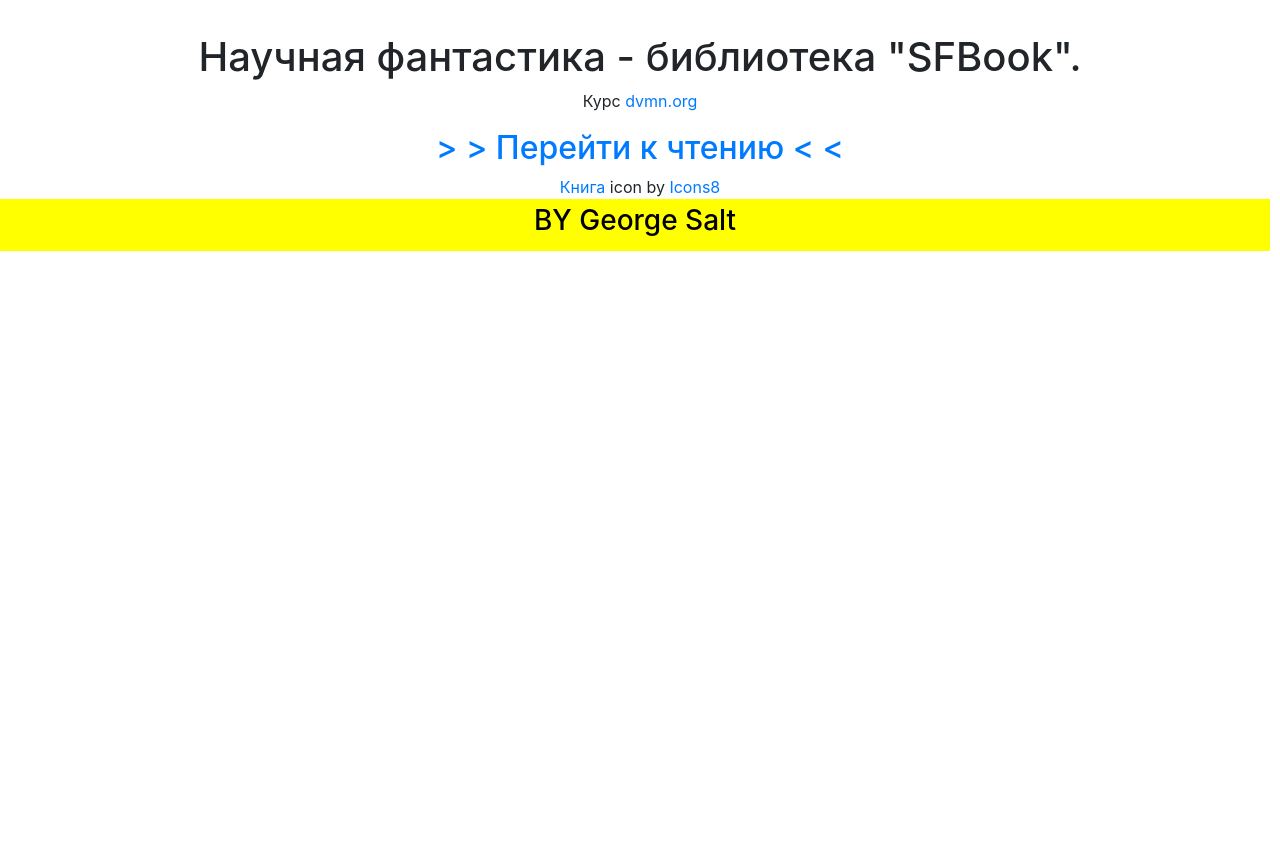
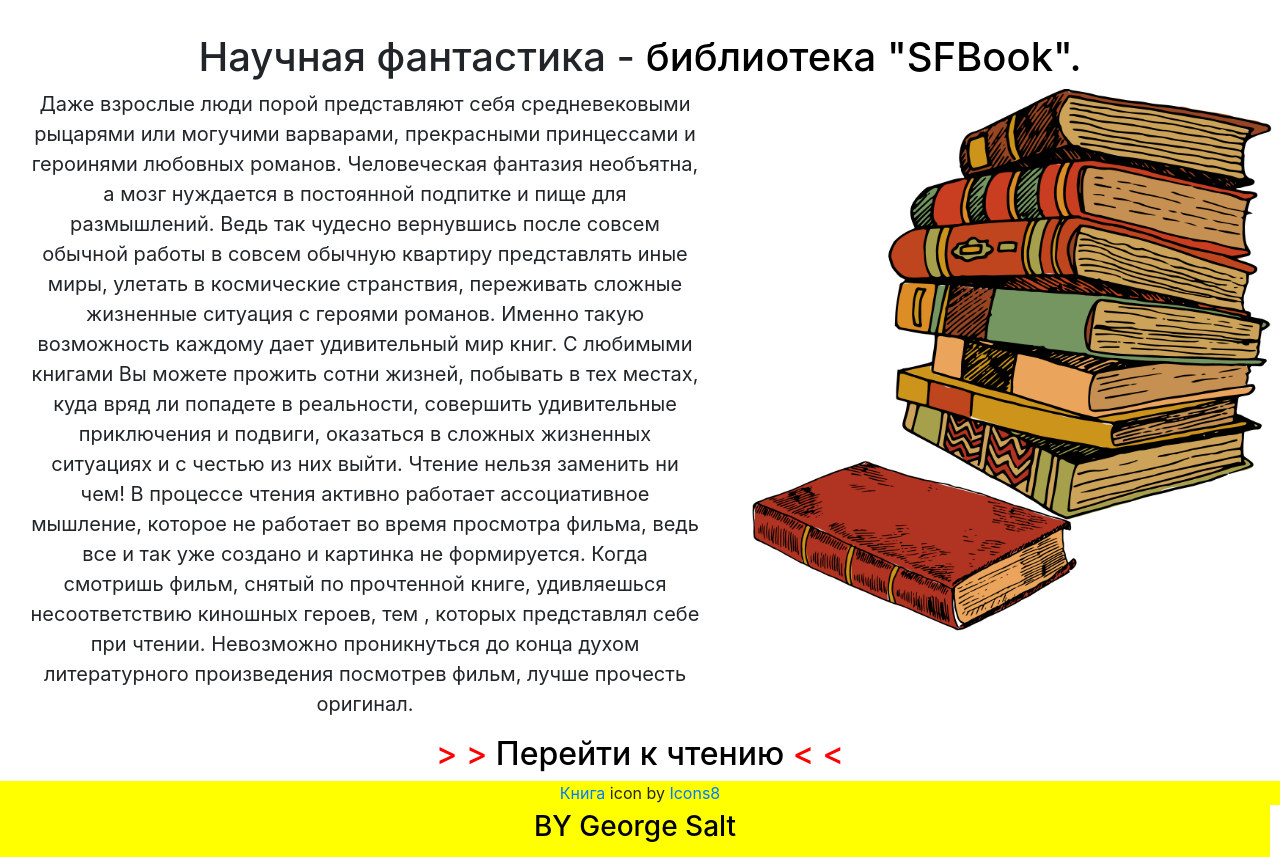
Before and after one commit to George-Salt/SFBook, a plain HTML site: page index.html in a window 1280 px wide. Before the commit the page ends 800 px from the top, so only its background shows below. Drawn offline with nearby package versions, Linux system fonts and the light colour scheme.

Commit message:
Add image on page

```diff
--- a/index.html
+++ b/index.html
@@ -4,15 +4,18 @@
     <meta charset="utf-8">
     <meta name="viewport" content="width=device-width, initial-scale=1, shrink-to-fit=no">
     <link rel="stylesheet" href="https://stackpath.bootstrapcdn.com/bootstrap/4.3.1/css/bootstrap.min.css" integrity="sha384-ggOyR0iXCbMQv3Xipma34MD+dH/1fQ784/j6cY/iJTQUOhcWr7x9JvoRxT2MZw1T" crossorigin="anonymous">
-    <link rel="icon" type="image/png" href="../media/images/favicon.png" size="64x64">
+    <link rel="icon" type="image/png" href="./media/images/favicon.png" size="64x64">
     <title>"SFBook" - научная фантастика.</title>
   </head>
   <body>
     <hr style="border-color: white">
-      <h1 style="text-align: center;">Научная фантастика - библиотека "SFBook".</h1>
-      <p style="text-align: center;">Курс <a href="https://dvmn.org">dvmn.org</a></p>
-      <h2 style="text-align: center;"><a href="./pages/index0.html">> > Перейти к чтению < <</a></h2>
-      <div class="icons8_signature" style="text-align: center;">
+      <h1 style="text-align: center;">Научная фантастика - <a href="./pages/index0.html" style="color: black;">библиотека "SFBook".</a></h1>
+      <div style="display: flex;">
+        <p style="text-align: center; font-size: 20px; padding-left: 30px; padding-right: 30px;">Даже взрослые люди порой представляют себя средневековыми рыцарями или могучими варварами, прекрасными принцессами и героинями любовных романов. Человеческая фантазия необъятна, а мозг нуждается в постоянной подпитке и пище для размышлений. Ведь так чудесно вернувшись после совсем обычной работы в совсем обычную квартиру представлять иные миры, улетать в космические странствия, переживать сложные жизненные ситуация с героями романов. Именно такую возможность каждому дает удивительный мир книг. С любимыми книгами Вы можете прожить сотни жизней, побывать в тех местах, куда вряд ли попадете в реальности, совершить удивительные приключения и подвиги, оказаться в сложных жизненных ситуациях и с честью из них выйти. Чтение нельзя заменить ни чем! В процессе чтения активно работает ассоциативное мышление, которое не работает во время просмотра фильма, ведь все и так уже создано и картинка не формируется. Когда смотришь фильм, снятый по прочтенной книге, удивляешься несоответствию киношных героев, тем , которых представлял себе при чтении. Невозможно проникнуться до конца духом литературного произведения посмотрев фильм, лучше прочесть оригинал.</p>
+        <img src="./media/images/books.png" style="width: 550px; height: 550px;"></img>
+      </div>
+      <h2 style="text-align: center; color: red;">> > <a href="./pages/index0.html" style="color: black;">Перейти к чтению</a> < <</h2>
+      <div class="icons8_signature" style="text-align: center; background-color: yellow;">
         <a target="_blank" href="https://icons8.com/icon/119436/книга">Книга</a> icon by <a target="_blank" href="https://icons8.com">Icons8</a>
       </div>
       <div class="my_signature" style="text-align: center; margin-right: 10px; background-color: yellow; color: black; padding: 5px;">
```
Also changed, not shown: media/images/books.png (added), media/images/screenshot.png (renamed from media/images/banner.png), 2 other files.
